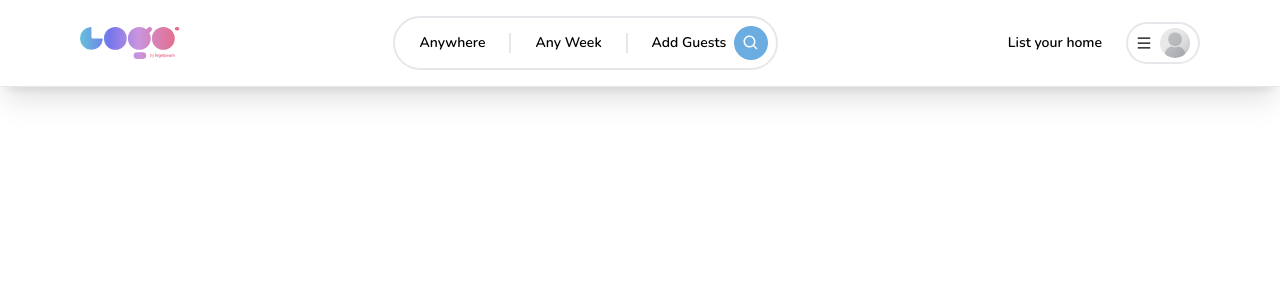
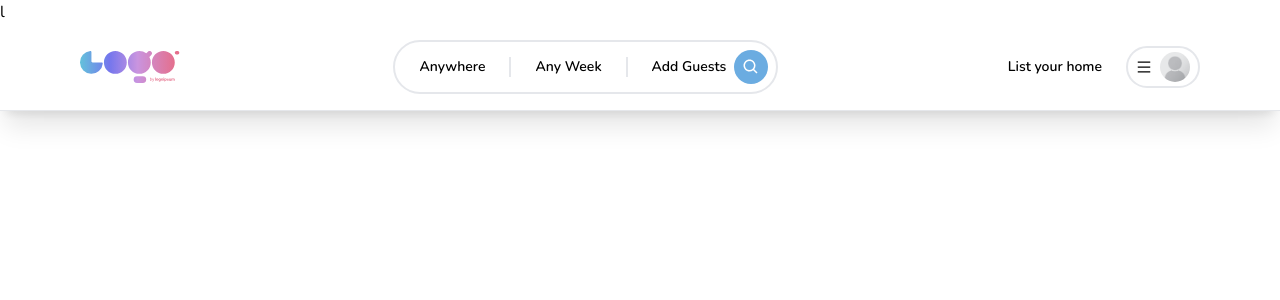
Before and after one commit to ty-vile/homeRental_Project, a Next.js app: page / in a window 1280 px wide. Shown: the top 300 px of the page. Built offline with nearby package versions, Linux system fonts and the light colour scheme.

Commit message:
init modal

```diff
--- /dev/null
+++ b/app/components/Modal/Modal.tsx
@@ -0,0 +1,5 @@
+const Modal = () => {
+  return <div>l</div>;
+};
+
+export default Modal;
--- a/app/components/Navbar/Navbar.tsx
+++ b/app/components/Navbar/Navbar.tsx
@@ -1,3 +1,5 @@
+"use client";
+
 import Container from "../Container";
 import Logo from "./Logo";
 import Search from "./Search";
--- a/app/layout.tsx
+++ b/app/layout.tsx
@@ -2,6 +2,7 @@ import "./globals.css";
 import type { Metadata } from "next";
 import { Nunito } from "next/font/google";
 import Navbar from "./components/Navbar/Navbar";
+import Modal from "./components/Modal/Modal";
 
 export const metadata: Metadata = {
   title: "Holiday Rental App",
@@ -20,6 +21,7 @@ export default function RootLayout({
   return (
     <html lang="en">
       <body className={font.className}>
+        <Modal />
         <Navbar />
         {children}
       </body>
```
